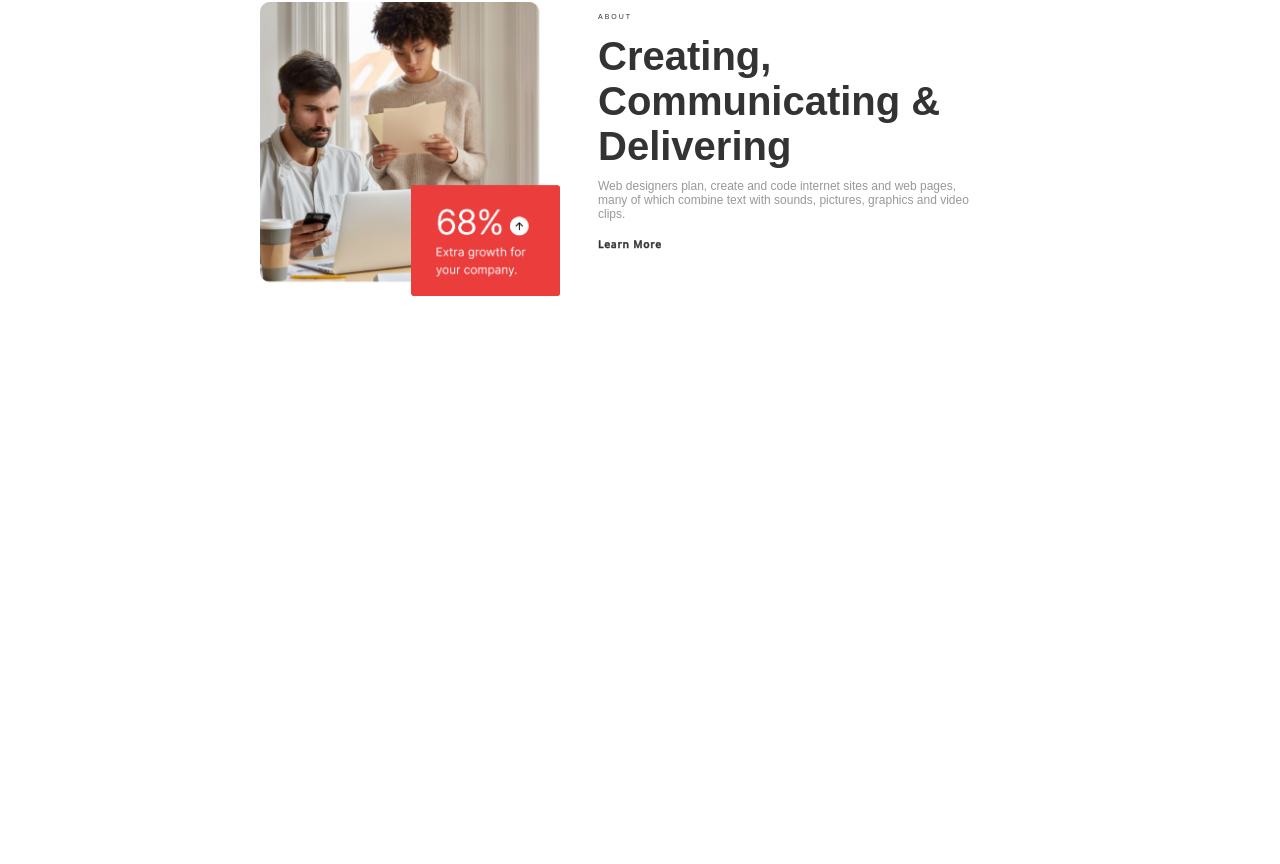
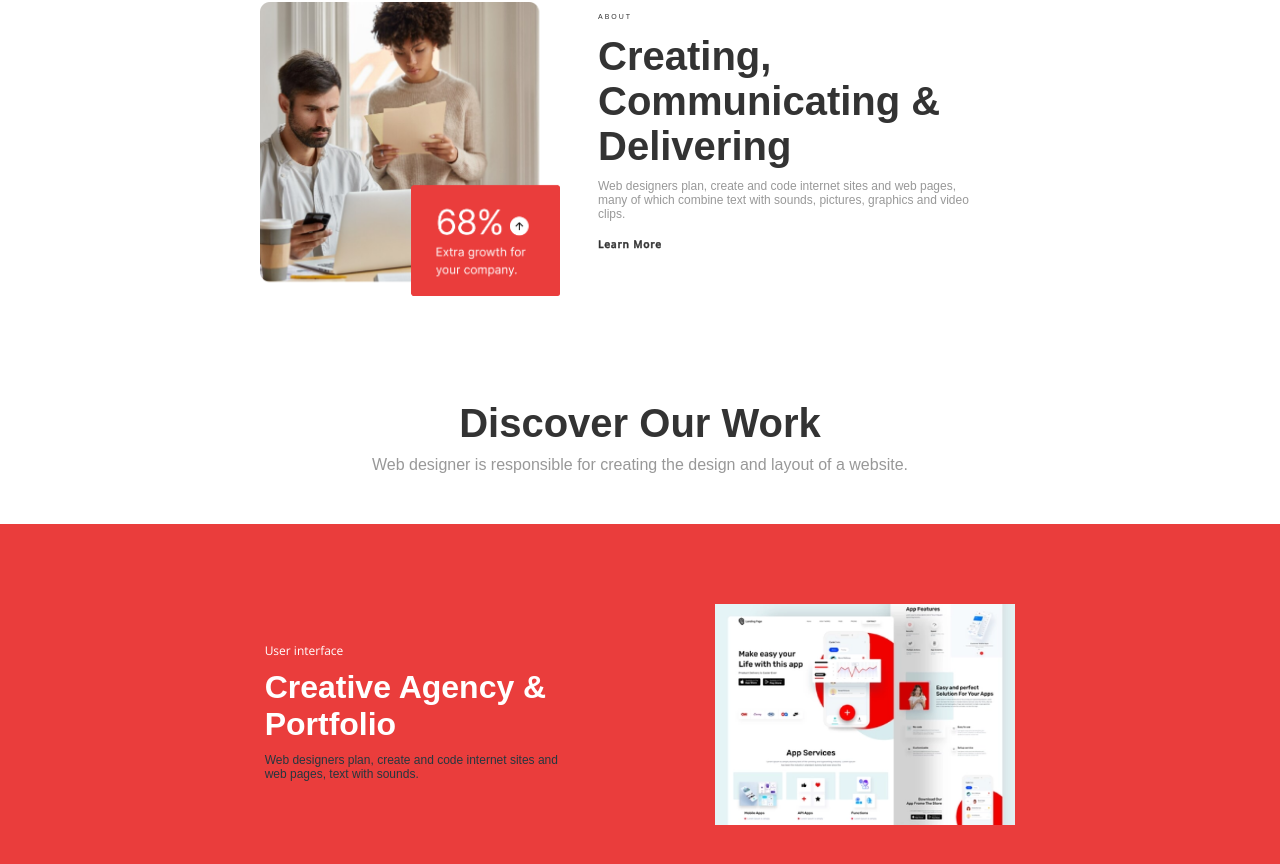
Before and after one commit to Gabriel-Aroucas/BusinessPage, a React (Vite) app: page / in a window 1280 px wide. Shown: the part 873-1737 px from the top of the page. Before the commit the page ends 1274 px from the top, so only its background shows below. Built offline with nearby package versions, Linux system fonts and the light colour scheme.

Commit message:
:sparkles: feat: Nova seção - Discover Our Work

```diff
--- a/src/App.css
+++ b/src/App.css
@@ -1,4 +1,5 @@
 @import url('https://fonts.googleapis.com/css2?family=Open+Sans:wght@300&display=swap');
+@import url('https://fonts.googleapis.com/css2?family=Epilogue:wght@300;700&display=swap');
 
 * {
     margin: 0;
@@ -33,7 +34,7 @@ button {
 
 .bannerContent span span,
 h1 span {
-    color: #EA3D3C;
+    color: var(--corGoiaba);
 }
 
 @media (max-width:700px) {
@@ -54,7 +55,8 @@ h1 span {
         z-index: 0;
     }
 }
-@media (max-width:200px){
+
+@media (max-width:200px) {
     .banner .bannerImage img {
         opacity: 0;
     }
@@ -101,32 +103,37 @@ p {
     }
 }
 
-.about{
+.about {
     display: flex;
     justify-content: center;
-    margin:100px 0;
+    margin: 100px 0;
 }
-.about .aboutContent{
+
+.about .aboutContent {
     width: 30%;
     margin: 0 3vw;
 }
-.about .aboutContent span{
+
+.about .aboutContent span {
     color: #333333;
     font-size: 7px;
     text-transform: uppercase;
     letter-spacing: 2px;
     font-family: arial;
 }
-.about .aboutContent h1{
+
+.about .aboutContent h1 {
     font-size: 2.5rem;
     color: #333333;
 }
-.about .aboutContent p{
+
+.about .aboutContent p {
     color: #333333;
     font-size: 12px;
     opacity: 0.5;
 }
-.about .aboutContent a{
+
+.about .aboutContent a {
     text-decoration: none;
     color: #333333;
     font-weight: bold;
@@ -134,22 +141,96 @@ p {
     letter-spacing: 1px;
     font-size: 10px;
 }
-@media (max-width:700px){
-    .about{
+
+@media (max-width:700px) {
+    .about {
         flex-direction: column;
         align-items: center;
     }
-    .about .aboutContent{
+
+    .about .aboutContent {
         width: 100%;
         text-align: center;
     }
 }
 
-@media (max-width:300px){
-    .about .aboutSrc{
+@media (max-width:300px) {
+    .about .aboutSrc {
         text-align: center;
     }
-    .about .aboutSrc img{
+
+    .about .aboutSrc img {
         width: 70%;
     }
 }
+
+
+.discoverOurWork .discoverOurWorkTitle {
+    text-align: center;
+}
+
+.discoverOurWork .discoverOurWorkTitle h1 {
+    font-size: 2.5rem;
+    color: #333333;
+}
+
+.discoverOurWork .discoverOurWorkTitle p {
+    opacity: 0.5;
+    color: #333333;
+}
+
+.discoverOurWork .discoverOurWorkContent {
+    background-color: var(--corGoiaba);
+    display: flex;
+    justify-content: center;
+    align-items: center;
+    padding: 5rem;
+    margin-top: 50px;
+
+}
+
+.discoverOurWork .discoverOurWorkContent .discoverOurWorkSrcText {
+    color: #fff;
+    font-family: 'Epilogue', sans-serif;
+    font-size: 12px;
+}
+
+.discoverOurWorkSrcText span {
+    width: 70%;
+}
+
+.discoverOurWorkSrcText h1 {
+    width: 70%;
+}
+
+.discoverOurWorkSrcText p {
+    width: 70%;
+}
+
+.discoverOurWork .discoverOurWorkContent .discoverOurWorkSrcText h1 {
+    font-weight: 700;
+    font-size: 2rem;
+}
+
+@media (max-width:700px) {
+    .discoverOurWork .discoverOurWorkContent {
+        flex-direction: column;
+        text-align: center;
+
+    }
+    .discoverOurWorkSrcText span {
+        width: 100%;
+    }
+
+    .discoverOurWorkSrcText h1 {
+        width: 100%;
+    }
+
+    .discoverOurWorkSrcText p {
+        width: 100%;
+    }
+
+    .discoverOurWork .discoverOurWorkContent  .discoverOurWorkSrc{
+        margin:20px 0
+    }
+}
--- a/src/App.tsx
+++ b/src/App.tsx
@@ -2,6 +2,7 @@ import Run from "./assets/exploreIcons/run.png"
 import Arrow from "./assets/exploreIcons/arrow.png"
 import Dot from "./assets/exploreIcons/dot.png"
 import About from './assets/about.png'
+import printPreview from './assets/printPreview.png'
 
 import Man from "./assets/man.png"
 import Header from './components/Header/Header'
@@ -73,6 +74,23 @@ function App() {
           <a href="#">Learn More</a>
         </div>
       </section>
+
+      <section className="discoverOurWork">
+        <div className="discoverOurWorkTitle">
+          <h1>Discover Our Work</h1>
+          <p>Web designer is responsible for creating the design and layout of a website.</p>
+        </div>
+        <div className="discoverOurWorkContent">
+          <div className="discoverOurWorkSrcText">
+            <span>User interface</span>
+            <h1>Creative Agency & Portfolio</h1>
+            <p>Web designers plan, create and code internet sites and web pages, text with sounds.</p>
+          </div>
+          <div className="discoverOurWorkSrc">
+            <img src={printPreview}  width={widthDefault} alt="" />
+          </div>
+        </div>
+      </section>
     </>
   )
 }
--- a/src/index.css
+++ b/src/index.css
@@ -0,0 +1,3 @@
+:root{
+    --corGoiaba:#EA3D3C;
+}
```
Also changed, not shown: src/assets/printPreview.png (added).
